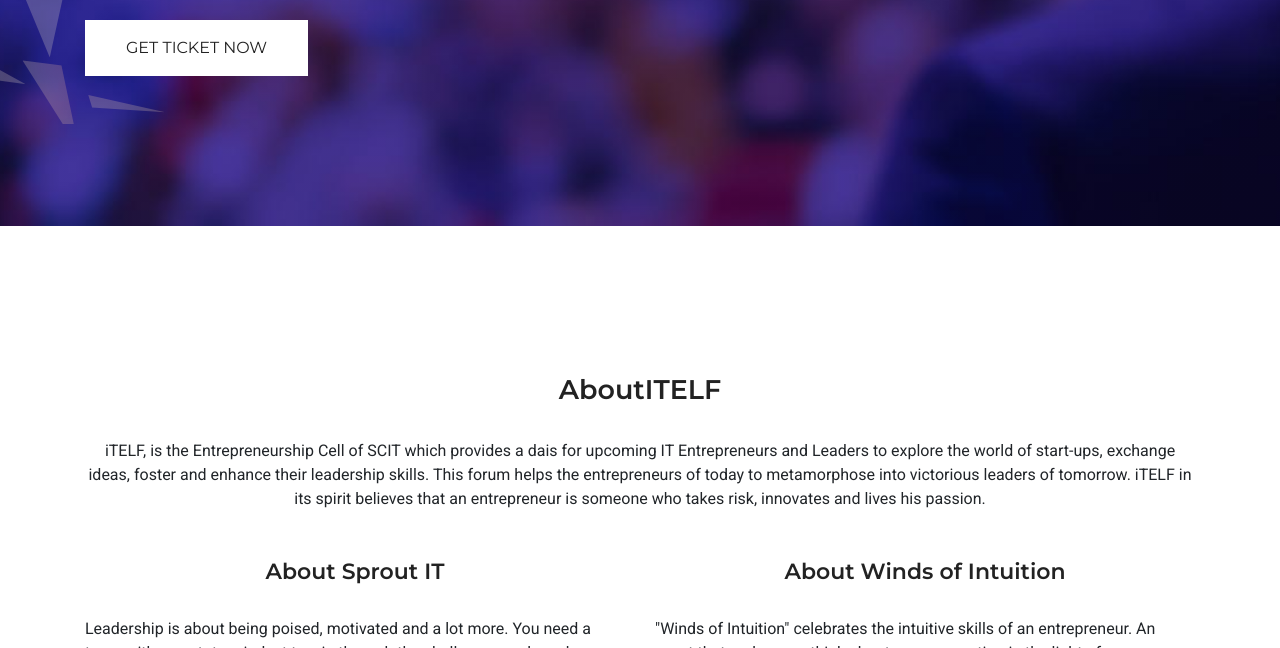
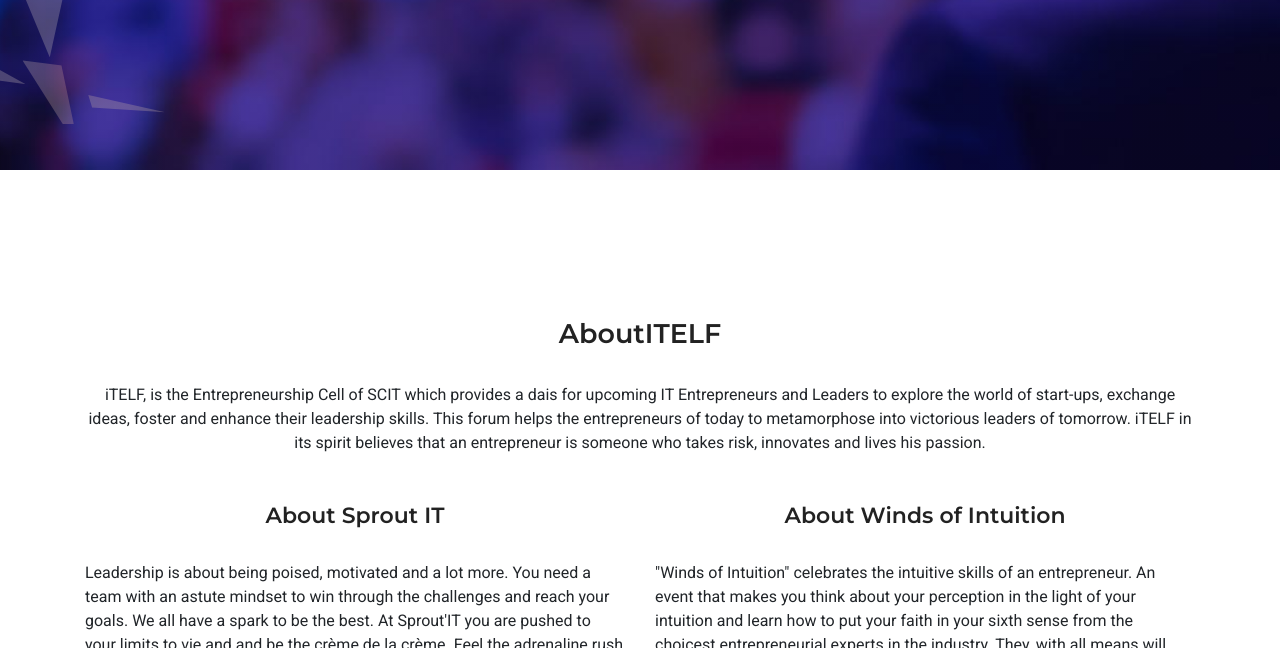
Before and after one commit to rahulsbharadwaj/SproutIT.scit.edu, a plain HTML site: page index.html in a window 1280 px wide. Shown: the part 704-1352 px from the top of the page. Drawn offline with nearby package versions, Linux system fonts and the light colour scheme; some packages are replaced by stand-ins of ours.

Commit message:
made it better

```diff
--- a/index.html
+++ b/index.html
@@ -140,8 +140,6 @@
 						<h1>Winds Of Intution</h1>
 						<h2>In pursuite of Excellence </h2>
 						<h6>25 September 2021</h6>
-						<!-- Action Button -->
-						<a href="#" class="btn btn-white-md">get ticket now</a>
 					</div>
 				</div>
 			</div>
```
